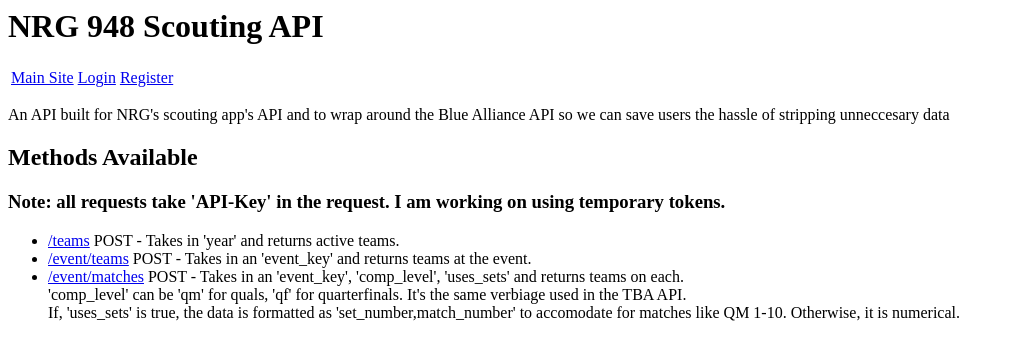
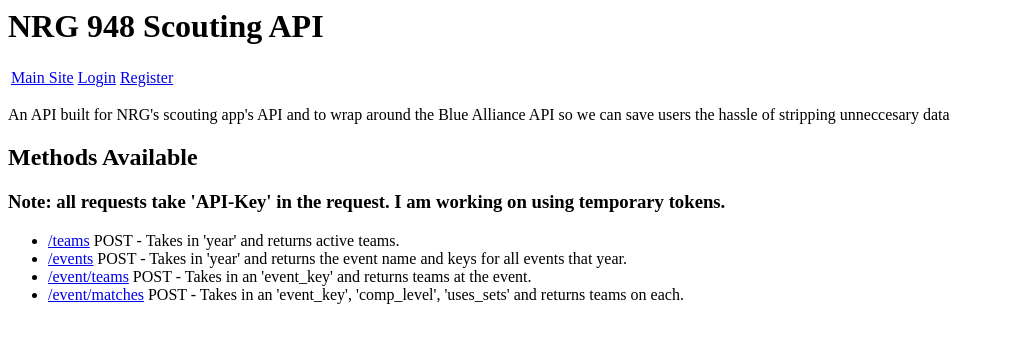
Before and after one commit to shreystechtips/NRGScoutingAPI, a Flask app: page / in a window 1280 px wide. Shown: the top 360 px of the page, without its empty margins (0-1010 px from the left). Run offline with Flask 2, Linux system fonts and the light colour scheme; parts of the project's set-up code (start-up, migrations or seed data) failed here and were passed over; some libraries are stand-ins or nearby versions.

Commit message:
Added docs, efficiency changes

```diff
--- a/helper.py
+++ b/helper.py
@@ -1,6 +1,7 @@
 import os
 import base64
 from dotenv import load_dotenv
+from flask import render_template
 load_dotenv()
 
 
@@ -15,3 +16,7 @@
 
 def stringToBase64(s):
     return base64.b64encode(s.encode('utf-8'))
+
+
+def render_doc_template(route):
+    return render_template('endpoints.html', name=route, body=open('./templates/endpoints/' + route[1:].replace('/', '.')+'.txt').read())
--- a/main.py
+++ b/main.py
@@ -177,16 +177,18 @@
 @app.route('/teams', methods=['POST', 'GET'])
 def teams():
     if request.method == 'GET':
-        return
+        return helper.render_doc_template(request.url_rule.rule)
     CACHE_CONST = 'teams'
     json_in = request.json
     if not check_key():
         return jsonify(["Not Allowed, please use a valid API Key"]), 403
-    return jsonify(get_teams(json_in['year'], CACHE_CONST)), 200
+    return jsonify(get_teams(str(json_in['year']), CACHE_CONST)), 200
 
 # PARAMS: str(event_key)
-@app.route('/event/teams', methods=['POST'])
+@app.route('/event/teams', methods=['POST', 'GET'])
 def event_teams():
+    if request.method == 'GET':
+        return helper.render_doc_template(request.url_rule.rule)
     CACHE_CONST = 'event'
     json_in = request.json
     if not check_key():
@@ -229,8 +231,10 @@
 
 
 # Takes parameters: str(event_key), str(comp_level), bool(uses_sets)
-@app.route('/event/matches', methods=['POST'])
+@app.route('/event/matches', methods=['POST','GET'])
 def get_matches():
+    if request.method == 'GET':
+        return helper.render_doc_template(request.url_rule.rule)
     CACHE_CONST = 'event'
     json_in = request.json
     if not check_key():
@@ -276,21 +280,23 @@
     write_to_file(all_data, os.path.join(cache_folder, CACHE_CONST), filename)
     return jsonify(all_data), 200
 
-@app.route('/events', methods=['POST'])
-def get_events():
+@app.route('/events', methods=['POST', 'GET'])
+def events():
+    if request.method == 'GET':
+        return helper.render_doc_template(request.url_rule.rule)
     CACHE_CONST = 'event'
     json_in = request.json
     if not check_key():
         return abort(403)
 
-    filename = json_in['year'] + '.events.all.txt'
+    filename = str(json_in['year']) + '.events.all.txt'
     txt, update = update_cache((os.path.join(cache_folder,CACHE_CONST,filename)))
 
     if not update:
         return jsonify(txt),200
 
     r = requests.get(
-        url=os.path.join(BASE_API_URL, 'events', json_in['year'] , 'simple'),
+        url=os.path.join(BASE_API_URL, 'events', str(json_in['year']) , 'simple'),
         headers=auth_headers())
     if r.status_code == 404:
         abort(404)
--- a/templates/index.html
+++ b/templates/index.html
@@ -28,19 +28,16 @@
       teams.
     </li>
     <li>
+      <a href="/events">/events</a> POST - Takes in 'year' and returns the event
+      name and keys for all events that year.
+    </li>
+    <li>
       <a href="/event/teams">/event/teams</a> POST - Takes in an 'event_key' and
       returns teams at the event.
     </li>
     <li>
       <a href="/event/matches">/event/matches</a> POST - Takes in an
       'event_key', 'comp_level', 'uses_sets' and returns teams on each.
-      <br />
-      'comp_level' can be 'qm' for quals, 'qf' for quarterfinals. It's the same
-      verbiage used in the TBA API.
-      <br />
-      If, 'uses_sets' is true, the data is formatted as
-      'set_number,match_number' to accomodate for matches like QM 1-10.
-      Otherwise, it is numerical.
     </li>
   </ul>
 </body>
```
Also changed, not shown: templates/endpoints.html (added, +12 -0 lines), templates/endpoints/event.matches.txt (added, +14 -0 lines), templates/endpoints/event.teams.txt (added, +10 -0 lines), templates/endpoints/events.txt (added, +10 -0 lines), templates/endpoints/teams.txt (added, +10 -0 lines).
